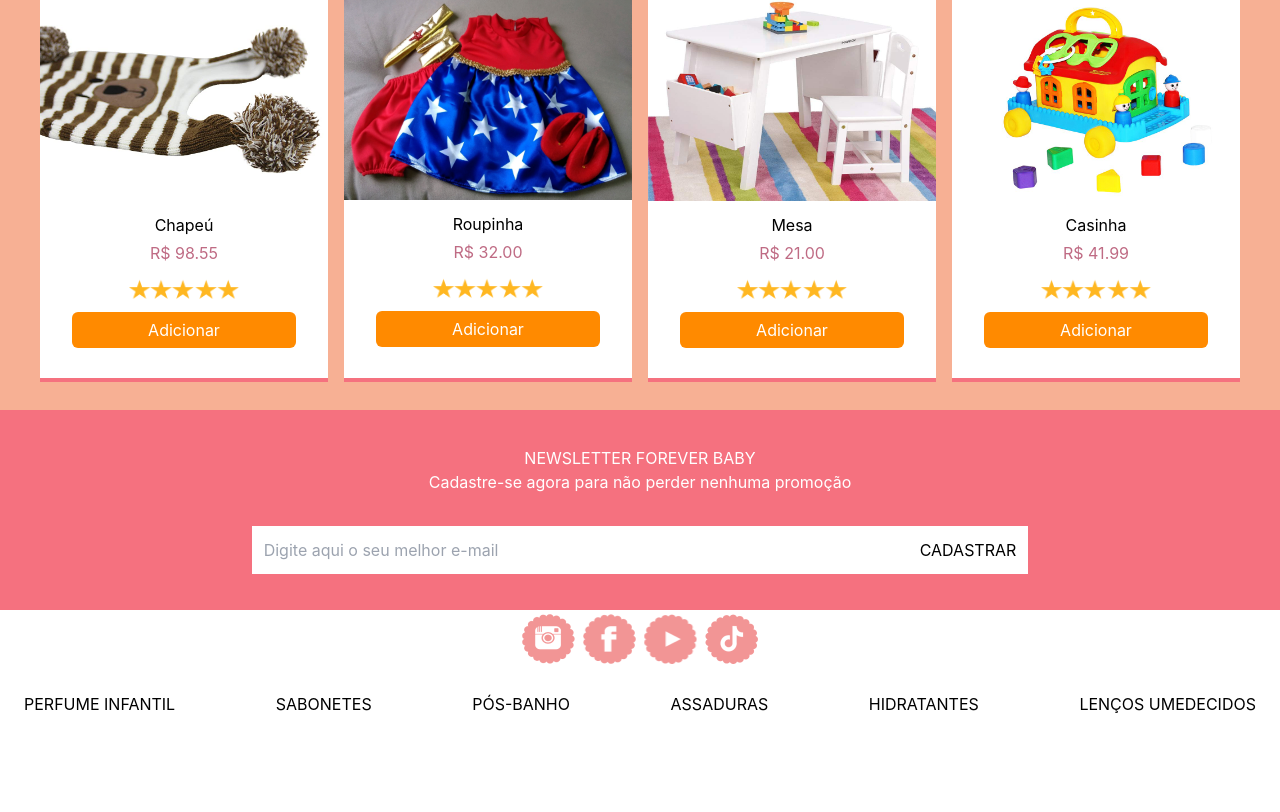
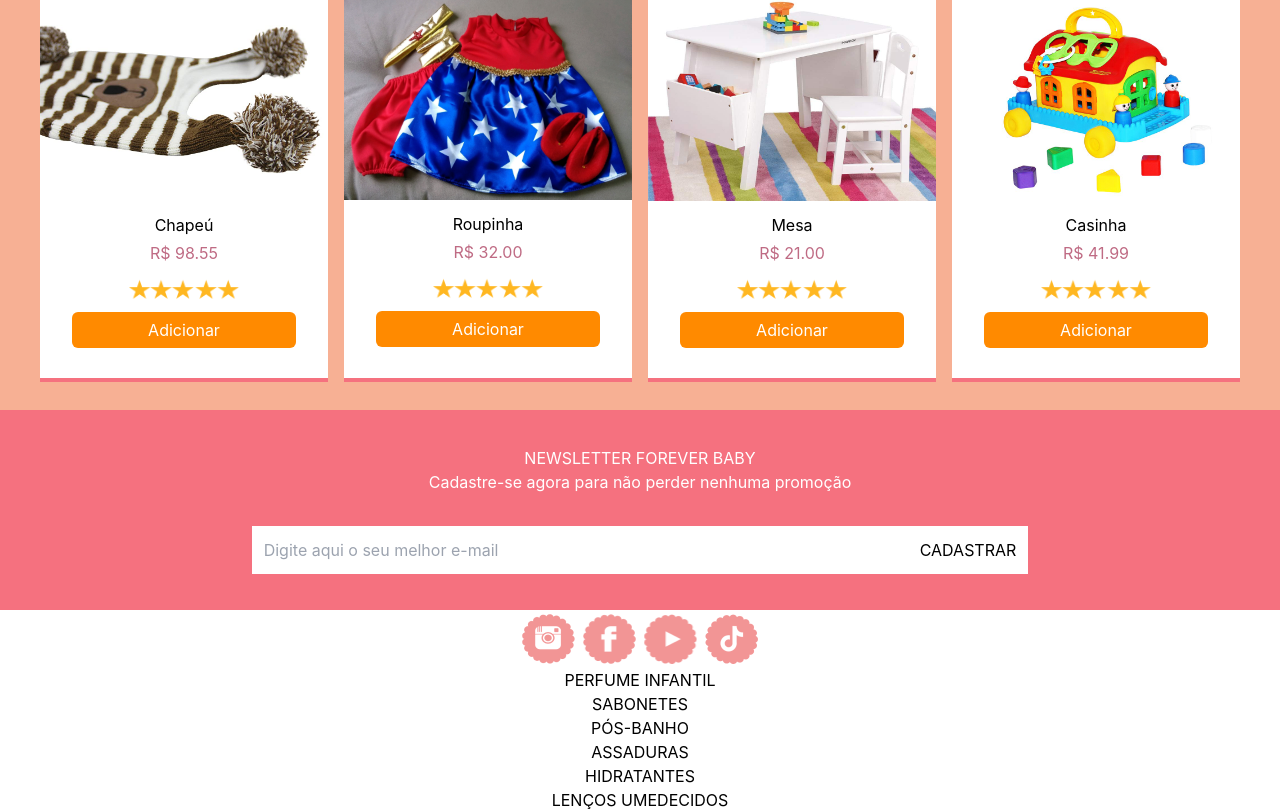
Before and after one commit to MartinGBB/forever-baby, a React (Create React App) app: page / in a window 1280 px wide. Shown: the part 1370-2182 px from the top of the page. Before the commit the page ends 2110 px from the top, so only its background shows below. Built offline with nearby package versions, Linux system fonts and the light colour scheme.

Commit message:
fix: agora o navBar recebera estilo por props

```diff
--- a/src/components/Button.js
+++ b/src/components/Button.js
@@ -1,4 +1,4 @@
-import React from 'react'
+import React from 'react';
 import PropTypes from 'prop-types';
 
 function Button(props) {
--- a/src/components/Header.js
+++ b/src/components/Header.js
@@ -49,7 +49,10 @@ function Header() {
           />
         </div>
       </div>
-          <Navbar style="bg-secondary-color text-white" />
+          <Navbar
+            styleContent="bg-secondary-color text-white"
+            styleUl="desktop:flex desktop:justify-between p-6 phone:justify-start"
+          />
     </div>
   );
 }
--- a/src/components/Navbar.js
+++ b/src/components/Navbar.js
@@ -1,9 +1,10 @@
-import React from 'react'
+import React from 'react';
+import PropTypes from 'prop-types';
 
-function Navbar({ style }) {
+function Navbar({ styleContent, styleUl }) {
   return (
-    <nav className={ style }>
-      <ul className="desktop:flex desktop:justify-between p-6 phone:justify-start">
+    <nav className={ styleContent }>
+      <ul className={ styleUl }>
         <li className="hover:underline"><a href="/">PERFUME INFANTIL</a></li>
         <li className="hover:underline"><a href="/">SABONETES</a></li>
         <li className="hover:underline"><a href="/">PÓS-BANHO</a></li>
@@ -15,4 +16,9 @@ function Navbar({ style }) {
   );
 }
 
+Navbar.propTypes = {
+  styleContent: PropTypes.string.isRequired,
+  styleUl: PropTypes.string.isRequired,
+}
+
 export default Navbar;
```
